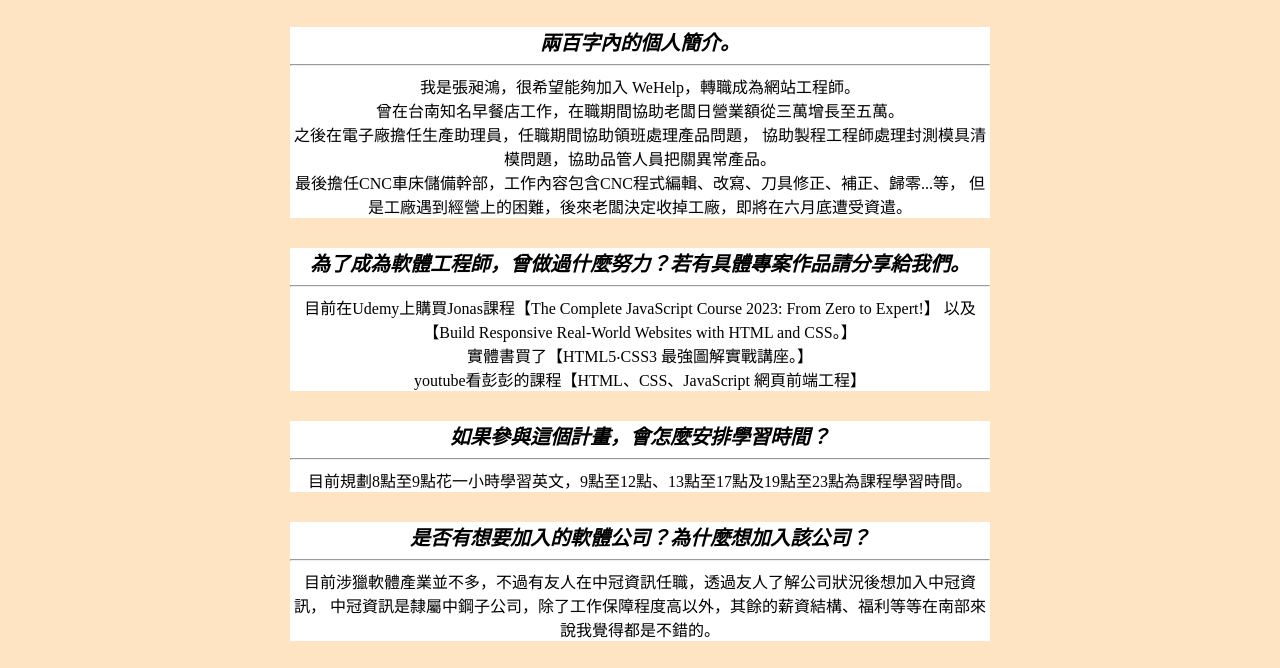
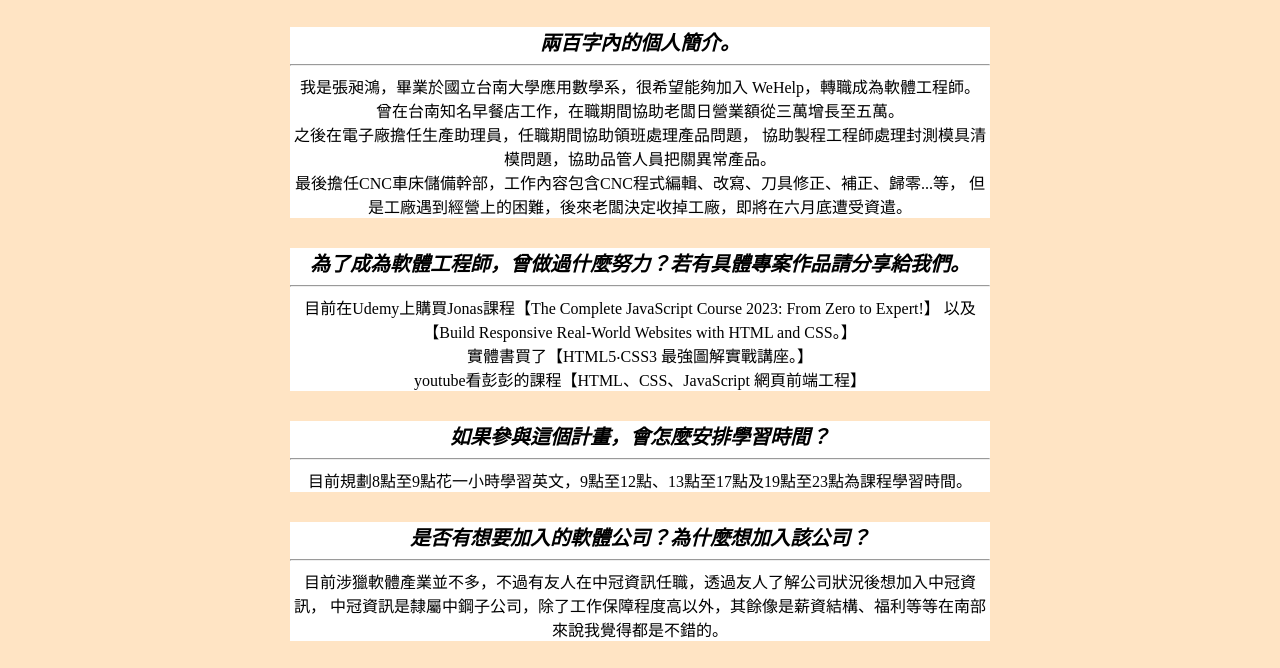
Before and after one commit to Chang-Hung/application, a plain HTML site: page index.html in a window 1280 px wide. Shown: the part 55-723 px from the top of the page. Drawn offline with Linux system fonts and the light colour scheme.

Commit message:
Add files via upload

```diff
--- a/index.html
+++ b/index.html
@@ -13,7 +13,7 @@
         <div class="main">
             <div class="paragrath">兩百字內的個人簡介。</div>
             <hr />
-            <div>我是張昶鴻，很希望能夠加入 WeHelp，轉職成為網站工程師。<br/>
+            <div>我是張昶鴻，畢業於國立台南大學應用數學系，很希望能夠加入 WeHelp，轉職成為軟體工程師。<br/>
                 曾在台南知名早餐店工作，在職期間協助老闆日營業額從三萬增長至五萬。<br/>
                 之後在電子廠擔任生產助理員，任職期間協助領班處理產品問題，
                 協助製程工程師處理封測模具清模問題，協助品管人員把關異常產品。<br/>
@@ -39,7 +39,7 @@
             <div class="paragrath">是否有想要加入的軟體公司？為什麼想加入該公司？</div>
             <hr />
             <div>目前涉獵軟體產業並不多，不過有友人在中冠資訊任職，透過友人了解公司狀況後想加入中冠資訊，
-                 中冠資訊是隸屬中鋼子公司，除了工作保障程度高以外，其餘的薪資結構、福利等等在南部來說我覺得都是不錯的。</div>
+                 中冠資訊是隸屬中鋼子公司，除了工作保障程度高以外，其餘像是薪資結構、福利等等在南部來說我覺得都是不錯的。</div>
         </div>
         <div class="main">
             <div class="paragrath">請描述一件讓你產生明顯負面情緒的事情，你如何處理該情緒？</div>
```
